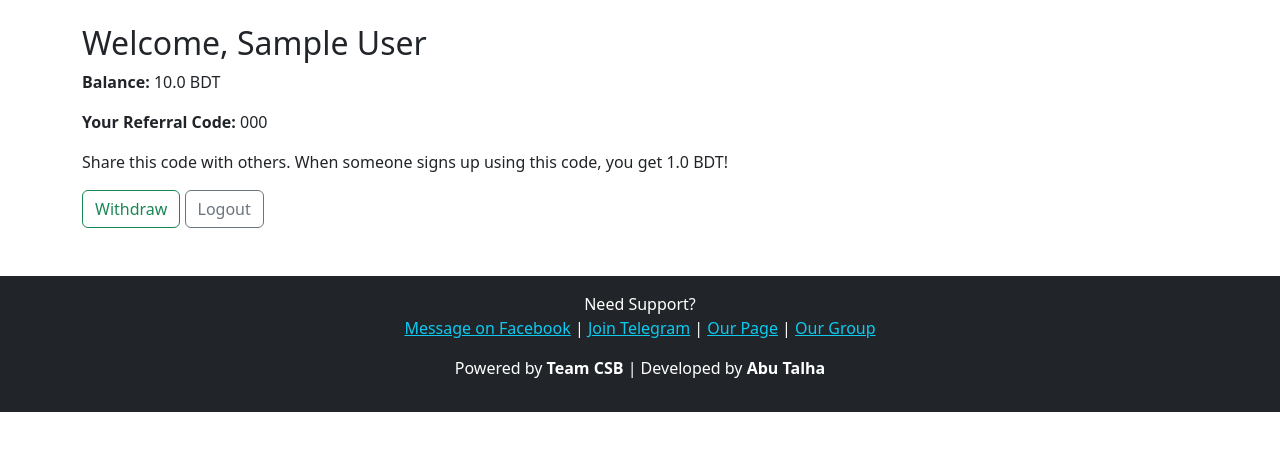
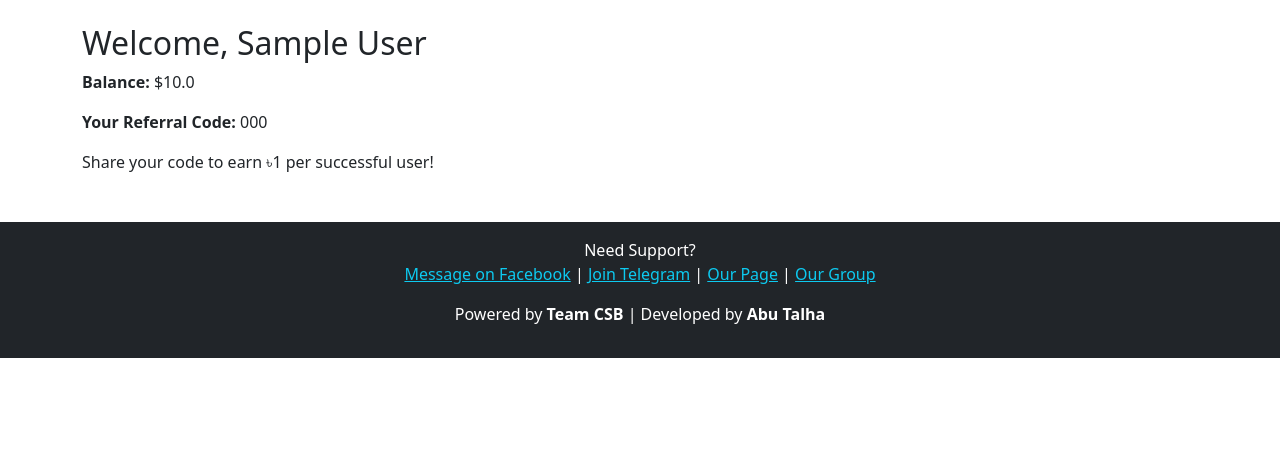
Before and after one commit to talha441/WalletoHub, a Flask app: page /dashboard in a window 1280 px wide. Shown: the part 56-507 px from the top of the page. Run offline with Flask 2, Linux system fonts and the light colour scheme; the visitor is signed in with stand-in values (Sample User, id 1); tables that the repository leaves empty hold one stand-in row (values such as "Sample post").

Commit message:
Update dashboard.html

```diff
--- a/templates/dashboard.html
+++ b/templates/dashboard.html
@@ -1,10 +1,7 @@
-{% extends 'base.html' %}
-{% block title %}Dashboard{% endblock %}
+{% extends "base.html" %}
 {% block content %}
 <h2>Welcome, {{ name }}</h2>
-<p><strong>Balance:</strong> {{ balance }} BDT</p>
+<p><strong>Balance:</strong> ${{ balance }}</p>
 <p><strong>Your Referral Code:</strong> {{ refer_code }}</p>
-<p>Share this code with others. When someone signs up using this code, you get 1.0 BDT!</p>
-<a class="btn btn-outline-success" href="/withdraw">Withdraw</a>
-<a class="btn btn-outline-secondary" href="/logout">Logout</a>
+<p>Share your code to earn ৳1 per successful user!</p>
 {% endblock %}
```
